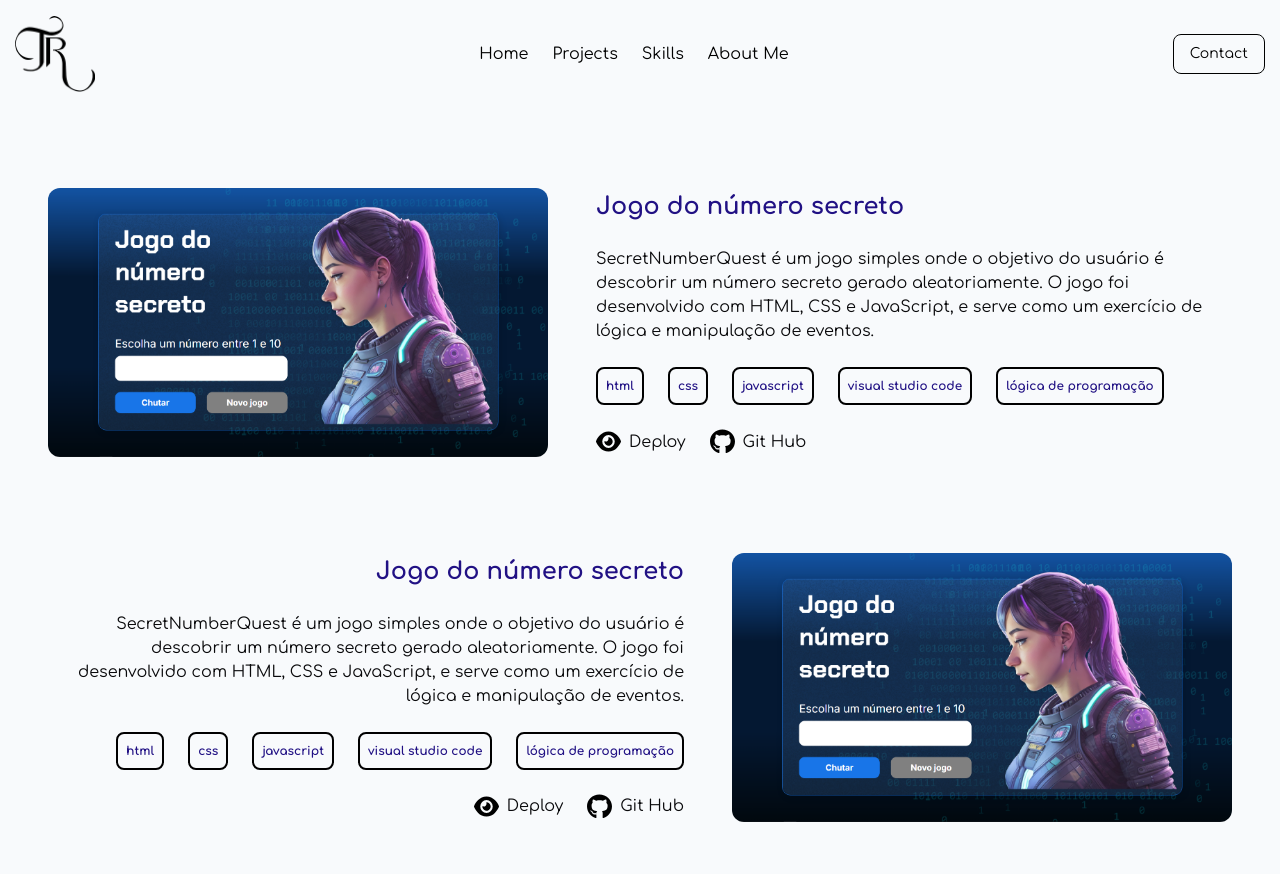
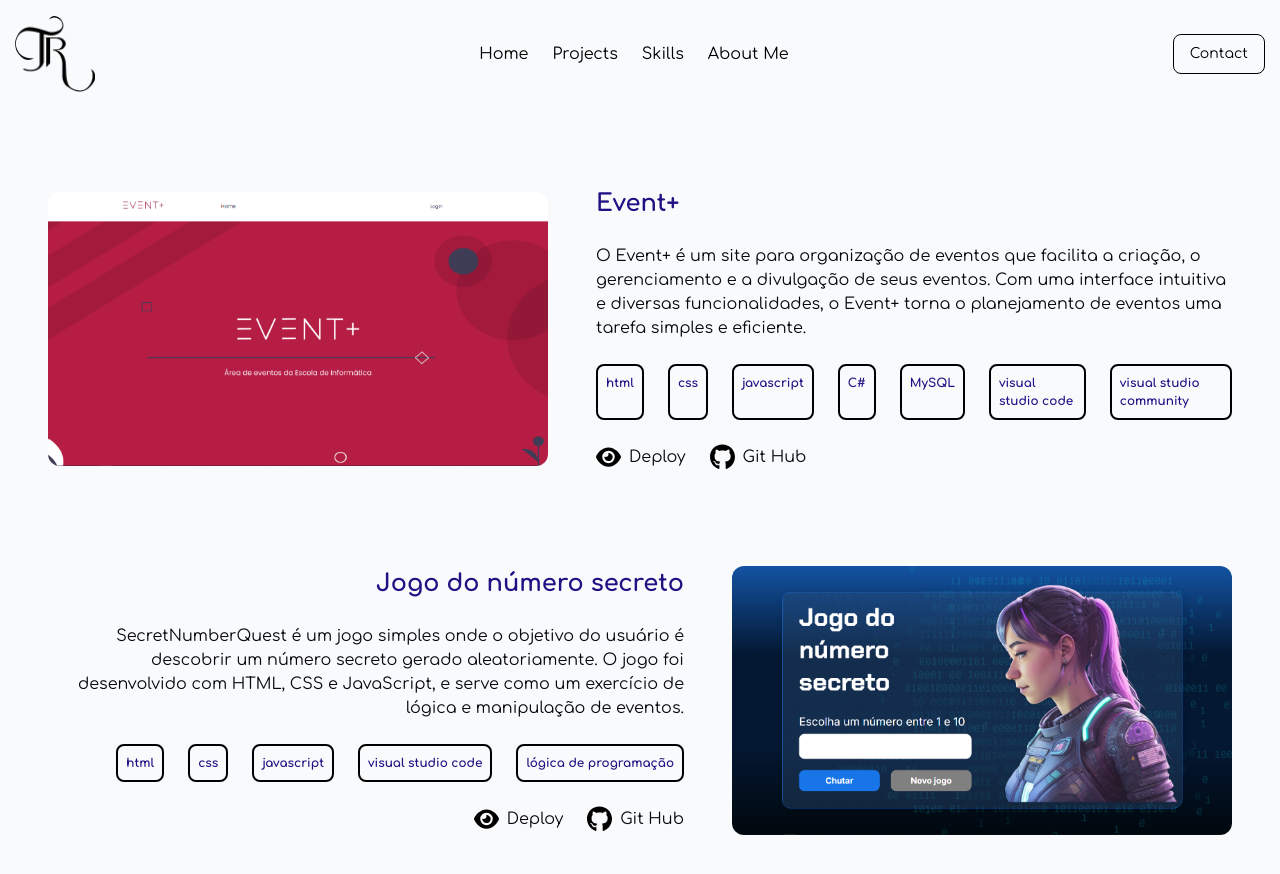
Before and after one commit to ThiagoRafael-lin/ThiagoPortfolio, a Next.js app: page /screen-projects in a window 1280 px wide. Shown: the top 874 px of the page. Built offline with nearby package versions, Linux system fonts and the light colour scheme.

Commit message:
Arrumando seção projetos

```diff
--- a/src/app/page.jsx
+++ b/src/app/page.jsx
@@ -3,7 +3,7 @@
 import { useEffect, useRef } from "react";
 import gsap from "gsap";
 import { ScrollTrigger } from "gsap/ScrollTrigger";
-import { ProjectsLeft, ProjectsRight } from "@/components/ProjectsLeft";
+import { ProjectsLeft, ProjectsRight } from "@/components/ProjectsOne";
 import { Header } from "@/components/header"; //Possivel erro no header na hora de deploy
 import { Button } from "@/components/ui/button";
 import Link from "next/link";
--- a/src/app/screen-projects/page.jsx
+++ b/src/app/screen-projects/page.jsx
@@ -1,8 +1,8 @@
 "use client";
 
 import { Header } from "@/components/header";
-import { ProjectsLeft } from "@/components/ProjectsLeft";
-import { ProjectsRight } from "@/components/ProjectsRight";
+import { ProjectsOne } from "@/components/ProjectsOne";
+import { ProjectsTwo } from "@/components/ProjectsTwo";
 import gsap from "gsap/all";
 import { useEffect, useRef } from "react";
 
@@ -25,20 +25,22 @@ export default function Project() {
     <div>
       <Header />
       <div ref={LeftProjectRef}>
-        <ProjectsLeft
-          title={"Jogo do número secreto"}
+        <ProjectsOne
+          title={"Event+"}
           description={
-            "SecretNumberQuest é um jogo simples onde o objetivo do usuário é descobrir um número secreto gerado aleatoriamente. O jogo foi desenvolvido com HTML, CSS e JavaScript, e serve como um exercício de lógica e manipulação de eventos."
+            "O Event+ é um site para organização de eventos que facilita a criação, o gerenciamento e a divulgação de seus eventos. Com uma interface intuitiva e diversas funcionalidades, o Event+ torna o planejamento de eventos uma tarefa simples e eficiente."
           }
           tech1={"html"}
           tech2={"css"}
           tech3={"javascript"}
-          tech4={"visual studio code"}
-          tech5={"lógica de programação"}
+          tech4={"C#"}
+          tech5={"MySQL"}
+          tech6={"visual studio code"}
+          tech7={"visual studio community"}
         />
       </div>
       <div ref={RightProjectRef}>
-        <ProjectsRight
+        <ProjectsTwo
           title={"Jogo do número secreto"}
           description={
             "SecretNumberQuest é um jogo simples onde o objetivo do usuário é descobrir um número secreto gerado aleatoriamente. O jogo foi desenvolvido com HTML, CSS e JavaScript, e serve como um exercício de lógica e manipulação de eventos."
--- a/src/components/ProjectsLeft.jsx
+++ b/src/components/ProjectsOne.jsx
@@ -1,12 +1,12 @@
 import React from "react";
 import Image from "next/image";
-import JogoSecreto from "@/assets/image/JogoSecreto.png";
+import Event from "@/assets/image/Event+.png";
 import Link from "next/link";
 
 import EyeViewer from "@/assets/icons/eye-solid.svg";
 import Github from "@/assets/icons/github.svg";
 
-export const ProjectsLeft = ({
+export const ProjectsOne = ({
   title,
   description,
   tech1,
@@ -14,13 +14,17 @@ export const ProjectsLeft = ({
   tech3,
   tech4,
   tech5,
+  tech6,
+  tech7,
+  tech8,
+  tech9,
 }) => {
   return (
     <div className="flex flex-row w-full 500 items-center pb-24 pt-24 px-12">
       <Image
-        src={JogoSecreto}
+        src={Event}
         width={500}
-        alt="imagem do jogo numero secreto"
+        alt="imagem da event plus"
         className="rounded-xl"
       />
       <div className="font-comfortaa pl-12 flex flex-col gap-6 ">
@@ -42,11 +46,18 @@ export const ProjectsLeft = ({
           <p className="border-[2px] border-black p-2 text-[12px] font-comfortaaBold rounded-lg hover:text-white hover:bg-black hover:transition-all ">
             {tech5}
           </p>
+          <p className="border-[2px] border-black p-2 text-[12px] font-comfortaaBold rounded-lg hover:text-white hover:bg-black hover:transition-all ">
+            {tech6}
+          </p>
+          <p className="border-[2px] border-black p-2 text-[12px] font-comfortaaBold rounded-lg hover:text-white hover:bg-black hover:transition-all ">
+            {tech7}
+          </p>
         </div>
         <div className="flex gap-6">
           <Link
             className="flex gap-2 items-center hover:underline"
-            href={"https://jogo-numero-secreto-beta-murex.vercel.app/"}
+            href={"https://event-plus-pi.vercel.app/"}
+            target="_blank"
           >
             <Image
               src={EyeViewer}
@@ -58,7 +69,8 @@ export const ProjectsLeft = ({
           </Link>
           <Link
             className="flex gap-2 items-center hover:underline"
-            href={"https://github.com/ThiagoRafael-lin/SecretNumberQuest.git"}
+            href={"https://github.com/ThiagoRafael-lin/Event-Plus.git"}
+            target="_blank"
           >
             <Image src={Github} width={25} alt="icone do github" />
             <p>Git Hub</p>
--- a/src/components/ProjectsRight.jsx
+++ b/src/components/ProjectsTwo.jsx
@@ -6,7 +6,7 @@ import Link from "next/link";
 import EyeViewer from "@/assets/icons/eye-solid.svg";
 import Github from "@/assets/icons/github.svg";
 
-export const ProjectsRight = ({
+export const ProjectsTwo = ({
   title,
   description,
   tech1,
@@ -41,6 +41,7 @@ export const ProjectsRight = ({
           <Link
             className="flex gap-2 items-center hover:underline"
             href={"https://jogo-numero-secreto-beta-murex.vercel.app/"}
+            target="_blank"
           >
             <Image
               src={EyeViewer}
@@ -53,6 +54,7 @@ export const ProjectsRight = ({
           <Link
             className="flex gap-2 items-center hover:underline"
             href={"https://github.com/ThiagoRafael-lin/SecretNumberQuest.git"}
+            target="_blank"
           >
             <Image src={Github} width={25} alt="icone do github" />
             <p>Git Hub</p>
```
Also changed, not shown: src/assets/image/Event+.png (added).
